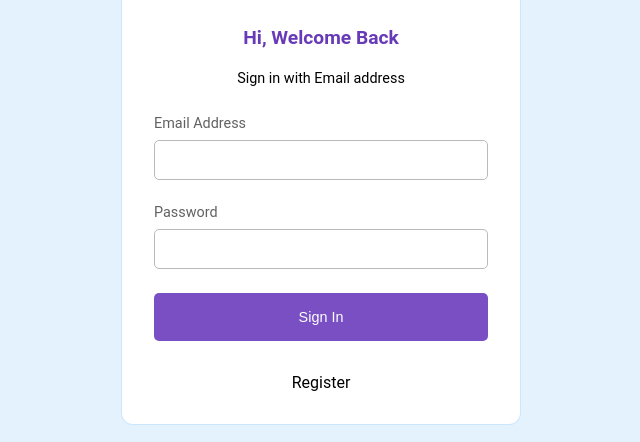
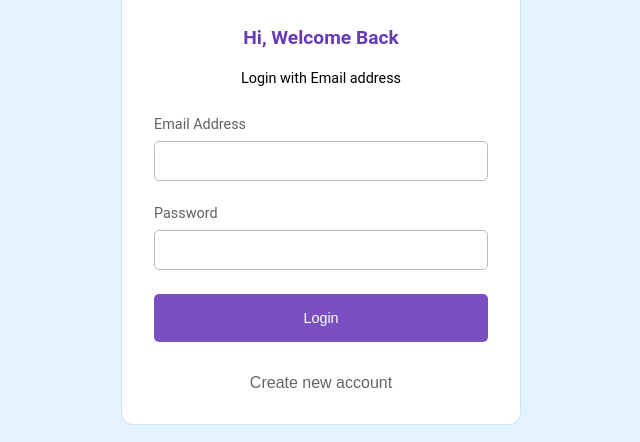
Before and after one commit to k-e-r/AutoScheduler, a React (Create React App) app in the folder client/: page /login in a window 1280 px wide. Shown: the part 223-665 px from the top of the page, without its empty margins (319-959 px from the left). Built offline with nearby package versions, Linux system fonts and the light colour scheme.

Commit message:
add user register

```diff
--- a/client/src/hooks/requestAuth.js
+++ b/client/src/hooks/requestAuth.js
@@ -11,21 +11,15 @@ async function httpLogin(userInfo) {
   return await response.json();
 }
 
-// Submit given plan data to plan system.
-// async function httpSubmitPlan(plan) {
-//   try {
-//     return await fetch(`${API_URL}/plans`, {
-//       method: 'post',
-//       headers: {
-//         'Content-Type': 'application/json',
-//       },
-//       body: JSON.stringify(plan),
-//     });
-//   } catch (err) {
-//     return {
-//       ok: false,
-//     };
-//   }
-// }
+async function httpRegister(userInfo) {
+  const response = await fetch(`${API_URL}/user/register`, {
+    method: 'post',
+    headers: {
+      'Content-Type': 'application/json',
+    },
+    body: JSON.stringify(userInfo),
+  });
+  return await response.json();
+}
 
-export { httpLogin };
+export { httpLogin, httpRegister };
--- a/client/src/hooks/useAuth.js
+++ b/client/src/hooks/useAuth.js
@@ -1,5 +1,5 @@
 import { useDispatch } from 'react-redux';
-import { httpLogin } from './requestAuth';
+import { httpLogin, httpRegister } from './requestAuth';
 
 import { authActions } from '../store/auth-slice';
 
@@ -26,8 +26,22 @@ const useAuth = () => {
     }
   };
 
+  const authRegister = async (e) => {
+    e.preventDefault();
+    const data = new FormData(e.target);
+    const email = data.get('email');
+    const password = data.get('password');
+    const response = await httpRegister({
+      email,
+      password,
+    });
+
+    console.log(response);
+  };
+
   return {
     authLogin,
+    authRegister,
   };
 };
 
--- a/client/src/pages/authentication/AuthLogin.jsx
+++ b/client/src/pages/authentication/AuthLogin.jsx
@@ -1,11 +1,16 @@
-import React from 'react';
+import React, { useState } from 'react';
 
 import './AuthLogin.scss';
 
 import useAuth from '../../hooks/useAuth';
 
 const AuthLogin = () => {
-  const { authLogin } = useAuth();
+  const [isLogin, setIsLogin] = useState(true);
+  const { authLogin, authRegister } = useAuth();
+
+  const switchAuthModeHandler = () => {
+    setIsLogin((prevState) => !prevState);
+  };
 
   return (
     <div className='authlogin__wrapper'>
@@ -14,12 +19,21 @@ const AuthLogin = () => {
           <p className='authlogin__box__logo-p'>LOGO</p>
         </div>
         <div className='authlogin__box__welcome'>
-          <p className='authlogin__box__welcome-p'>Hi, Welcome Back</p>
+          <p className='authlogin__box__welcome-p'>
+            {isLogin ? 'Hi, Welcome Back' : 'Sign up'}
+          </p>
         </div>
         <div className='authlogin__box__msg'>
-          <p className='authlogin__box__msg-p'>Sign in with Email address</p>
+          <p className='authlogin__box__msg-p'>
+            {isLogin
+              ? 'Login with Email address'
+              : 'Sign up with Email address'}
+          </p>
         </div>
-        <form onSubmit={authLogin} className='authlogin__box__form'>
+        <form
+          onSubmit={isLogin ? authLogin : authRegister}
+          className='authlogin__box__form'
+        >
           <div className='authlogin__box__form-emailbox'>
             <label htmlFor='email'>Email Address</label>
             <input
@@ -42,9 +56,15 @@ const AuthLogin = () => {
               autoComplete='off'
             />
           </div>
-          <button type='submit'>Sign In</button>
+          <button type='submit'>{isLogin ? 'Login' : 'Sign up'}</button>
         </form>
-        <div className='authlogin__box__registerBtn'>Register</div>
+        <button
+          type='button'
+          className='authlogin__box__toggleBtn'
+          onClick={switchAuthModeHandler}
+        >
+          {isLogin ? 'Create new account' : 'Login with existing account'}
+        </button>
       </div>
     </div>
   );
--- a/client/src/pages/authentication/AuthLogin.scss
+++ b/client/src/pages/authentication/AuthLogin.scss
@@ -39,15 +39,12 @@
     }
 
     &__form {
-      // margin: 4rem 2rem 2rem;
-      // padding: 1.5rem;
       color: #616161;
       margin-bottom: 2rem;
       display: grid;
       grid-template-rows: repeat(2, 1fr) 3rem;
       grid-template-columns: repeat(3, 1fr);
       grid-gap: 1.5rem;
-      // padding: 1.5rem;
       align-items: center;
       width: 100%;
 
@@ -92,8 +89,6 @@
         border: none;
         border-radius: 5px;
         cursor: pointer;
-        // background-color: #fff;
-        // color: #616161;
         color: #fff;
         background-color: rgb(121, 79, 195);
         font-size: 0.9rem;
@@ -109,21 +104,20 @@
           background-color: rgb(121, 79, 195);
         }
       }
+    }
 
-      // &__icon {
-      //   grid-column: 2 / span 2;
-      //   margin: 0 auto;
-      //   cursor: pointer;
-      //   width: 20px;
-      //   height: 20px;
-      //   stroke-width: 3;
+    &__toggleBtn {
+      border: none;
+      background-color: transparent;
+      font-size: 1rem;
+      color: rgb(100, 100, 100);
+      cursor: pointer;
 
-      //   @media only screen and (max-width: ($bp-smallest)) {
-      //     width: 18px;
-      //     height: 18px;
-      //     stroke-width: 2.5;
-      //   }
-      // }
+      &:hover {
+        background-color: transparent;
+        /* color: rgb(235, 235, 235); */
+        color: rgb(150, 150, 150);
+      }
     }
   }
 }
```
